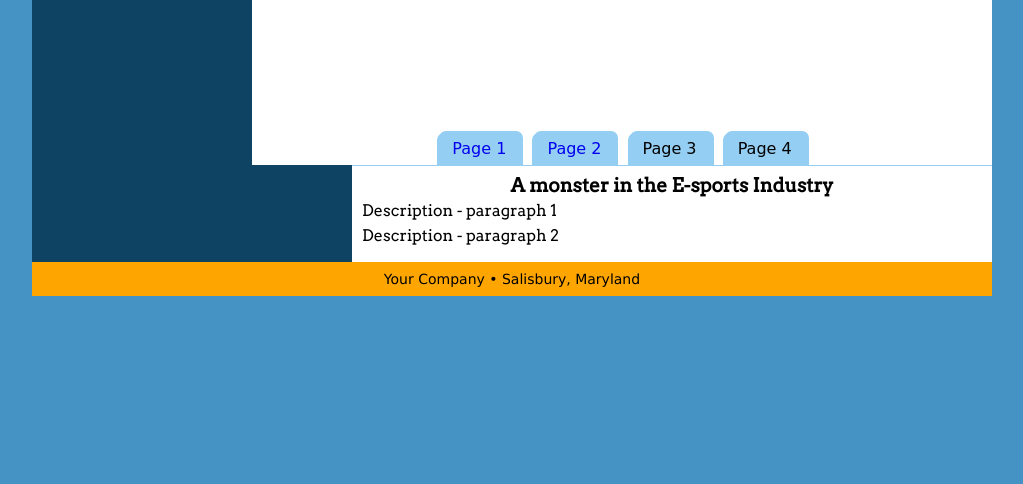
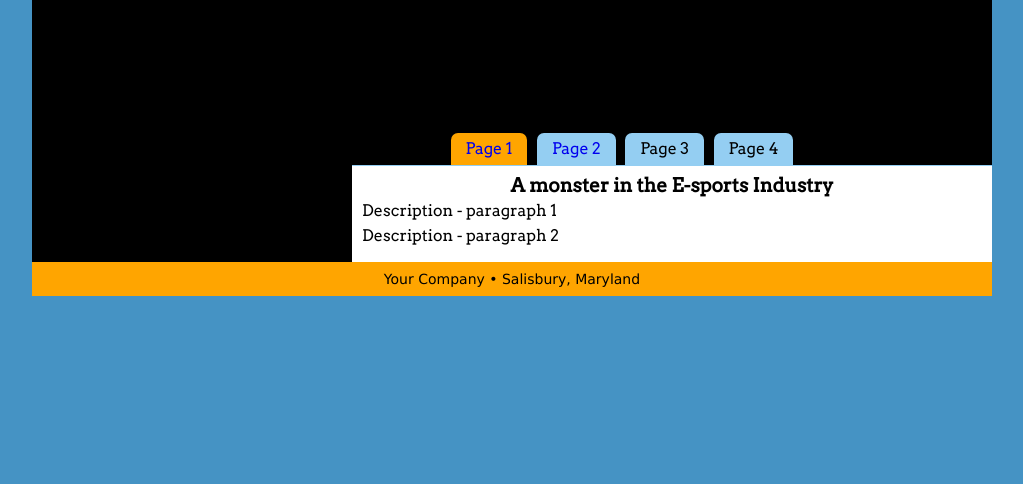
Before and after one commit to Aliantom/glitch2, a website: page public/index.html in a window 1280 px wide. Shown: the part 316-800 px from the top of the page, without its empty margins (128-1151 px from the left). Drawn offline with Linux system fonts and the light colour scheme.

Commit message:
Checkpoint

```diff
--- a/public/styles.css
+++ b/public/styles.css
@@ -85,7 +85,7 @@ a:active {
 
 /* container */
 #container {
-   background: #0F4364;
+   background: black;
 }
 
 /* page header */
@@ -98,9 +98,9 @@ header {
 /* navigation */
 nav {
    font-size: 16px;
-   font-family: "Indie+Flower", cursive;
+   font-family: "Arvo", cursive;
    padding-top: 142px;
-   background: white;
+   background: black;
    float: right;
    width: 740px;
 }
@@ -124,13 +124,13 @@ nav ul li {
                        2px 0px 0px #94CEF2;
    -moz-box-shadow:    2px -2px 0px #94CEF2,
                        2px 0px 0px #94CEF2;
-   box-shadow:         2px -2px 0px #94CEF2,
-                       2px 0px 0px #94CEF2;
+   box-shadow:         2px -2px 0px black,
+                       2px 0px 0px black;
 }
 
 nav ul #currentpage {
-   background: #94CEF2;
-   color: white;
+   background: orange;
+   color: orange;
 }
 
 /* main content */
@@ -169,7 +169,7 @@ article th, article td {
 
 article th {
    font-weight: bold;
-   background: #FF8C00;
+   background: black;
 }
 
 /* form */
@@ -180,7 +180,7 @@ form {
 
 form fieldset{
    border: none;
-   background: #FF8C00;
+   background: white;
    position: relative;
 }
 
@@ -233,7 +233,7 @@ form input[type="checkbox"] {
 /* sidebar */
 aside {
    float: left;
-   color: #EFE0B9;
+   color: black;
    top: 190px;
    padding: 30px;
 }
```
